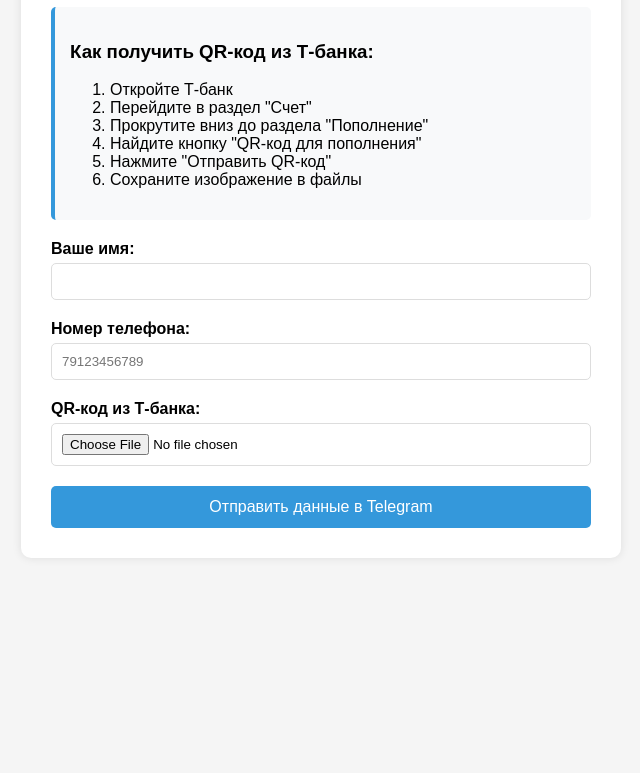
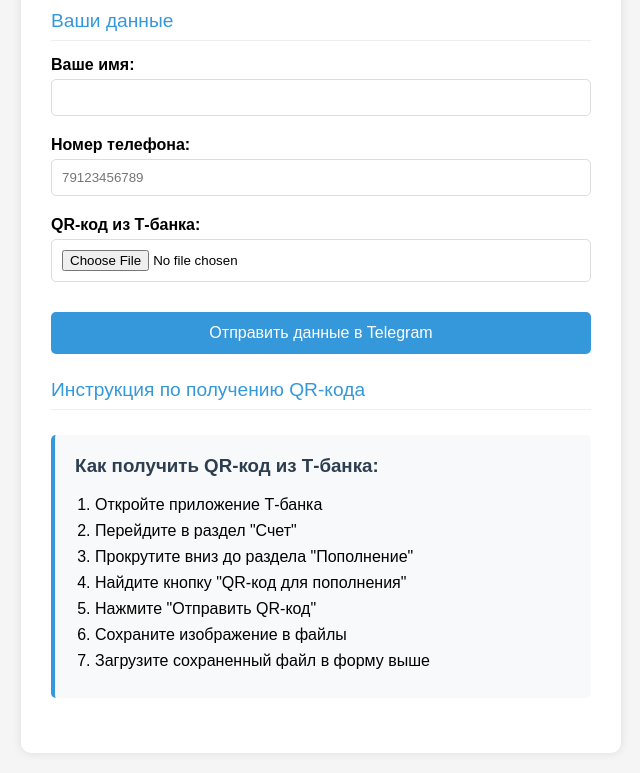
Before and after one commit to AntonioSex/construct, a plain HTML site: page index.html in a window 1280 px wide. Shown: the part 123-896 px from the top of the page, without its empty margins (319-959 px from the left). Before the commit the page ends 800 px from the top, so only its background shows below. Drawn offline with Linux system fonts and the light colour scheme.

Commit message:
Update index.html

```diff
--- a/index.html
+++ b/index.html
@@ -3,7 +3,7 @@
 <head>
     <meta charset="UTF-8">
     <meta name="viewport" content="width=device-width, initial-scale=1.0">
-    <title>Отправка данных в Telegram</title>
+    <title>Заявка на личную NFC-метку</title>
     <style>
         body {
             font-family: Arial, sans-serif;
@@ -21,6 +21,7 @@
         h1 {
             color: #2c3e50;
             text-align: center;
+            margin-bottom: 25px;
         }
         .form-group {
             margin-bottom: 20px;
@@ -49,16 +50,28 @@
             width: 100%;
             font-size: 16px;
             transition: background-color 0.3s;
+            margin-top: 10px;
         }
         button:hover {
             background-color: #2980b9;
         }
         .instruction {
             background-color: #f8f9fa;
-            padding: 15px;
+            padding: 20px;
             border-radius: 5px;
-            margin-bottom: 20px;
+            margin: 25px 0;
             border-left: 4px solid #3498db;
+        }
+        .instruction h3 {
+            margin-top: 0;
+            color: #2c3e50;
+        }
+        .instruction ol {
+            padding-left: 20px;
+            margin-bottom: 0;
+        }
+        .instruction li {
+            margin-bottom: 8px;
         }
         .preview {
             margin-top: 20px;
@@ -68,7 +81,7 @@
             max-width: 200px;
             max-height: 200px;
             display: none;
-            margin: 0 auto;
+            margin: 15px auto;
             border: 1px solid #eee;
             border-radius: 5px;
         }
@@ -99,24 +112,20 @@
             border-radius: 3px;
             cursor: pointer;
         }
+        .section-title {
+            font-size: 1.2em;
+            color: #3498db;
+            margin: 25px 0 15px;
+            border-bottom: 1px solid #eee;
+            padding-bottom: 8px;
+        }
     </style>
 </head>
 <body>
     <div class="container">
-        <h1>Заявка на личную nfc-метку</h1>
+        <h1>Заявка на личную NFC-метку</h1>
 
-        <div class="instruction">
-            <h3>Как получить QR-код из Т-банка:</h3>
-            <ol>
-                <li>Откройте Т-банк</li>
-                <li>Перейдите в раздел "Счет"</li>
-                <li>Прокрутите вниз до раздела "Пополнение"</li>
-                <li>Найдите кнопку "QR-код для пополнения"</li>
-                <li>Нажмите "Отправить QR-код"</li>
-                <li>Сохраните изображение в файлы</li>
-            </ol>
-        </div>
-
+        <div class="section-title">Ваши данные</div>
         <form id="paymentForm">
             <div class="form-group">
                 <label for="name">Ваше имя:</label>
@@ -131,14 +140,27 @@
             <div class="form-group">
                 <label for="qrCode">QR-код из Т-банка:</label>
                 <input type="file" id="qrCode" name="qrCode" accept="image/*" required>
-            </div>
-
-            <div class="preview">
-                <img id="qrPreview" alt="Предпросмотр QR-кода">
+                <div class="preview">
+                    <img id="qrPreview" alt="Предпросмотр QR-кода">
+                </div>
             </div>
 
             <button type="submit">Отправить данные в Telegram</button>
         </form>
+
+        <div class="section-title">Инструкция по получению QR-кода</div>
+        <div class="instruction">
+            <h3>Как получить QR-код из Т-банка:</h3>
+            <ol>
+                <li>Откройте приложение Т-банка</li>
+                <li>Перейдите в раздел "Счет"</li>
+                <li>Прокрутите вниз до раздела "Пополнение"</li>
+                <li>Найдите кнопку "QR-код для пополнения"</li>
+                <li>Нажмите "Отправить QR-код"</li>
+                <li>Сохраните изображение в файлы</li>
+                <li>Загрузите сохраненный файл в форму выше</li>
+            </ol>
+        </div>
 
         <div id="statusMessage"></div>
     </div>
@@ -187,7 +209,7 @@
                 // Подготовка данных
                 const formData = new FormData();
                 formData.append('chat_id', '283280949');
-                formData.append('caption', `Новый платеж!\nИмя: ${name}\nТелефон: ${phone}`);
+                formData.append('caption', `Новая заявка на NFC-метку!\nИмя: ${name}\nТелефон: ${phone}`);
                 formData.append('photo', qrFile);
 
                 // Отправка в Telegram
```
